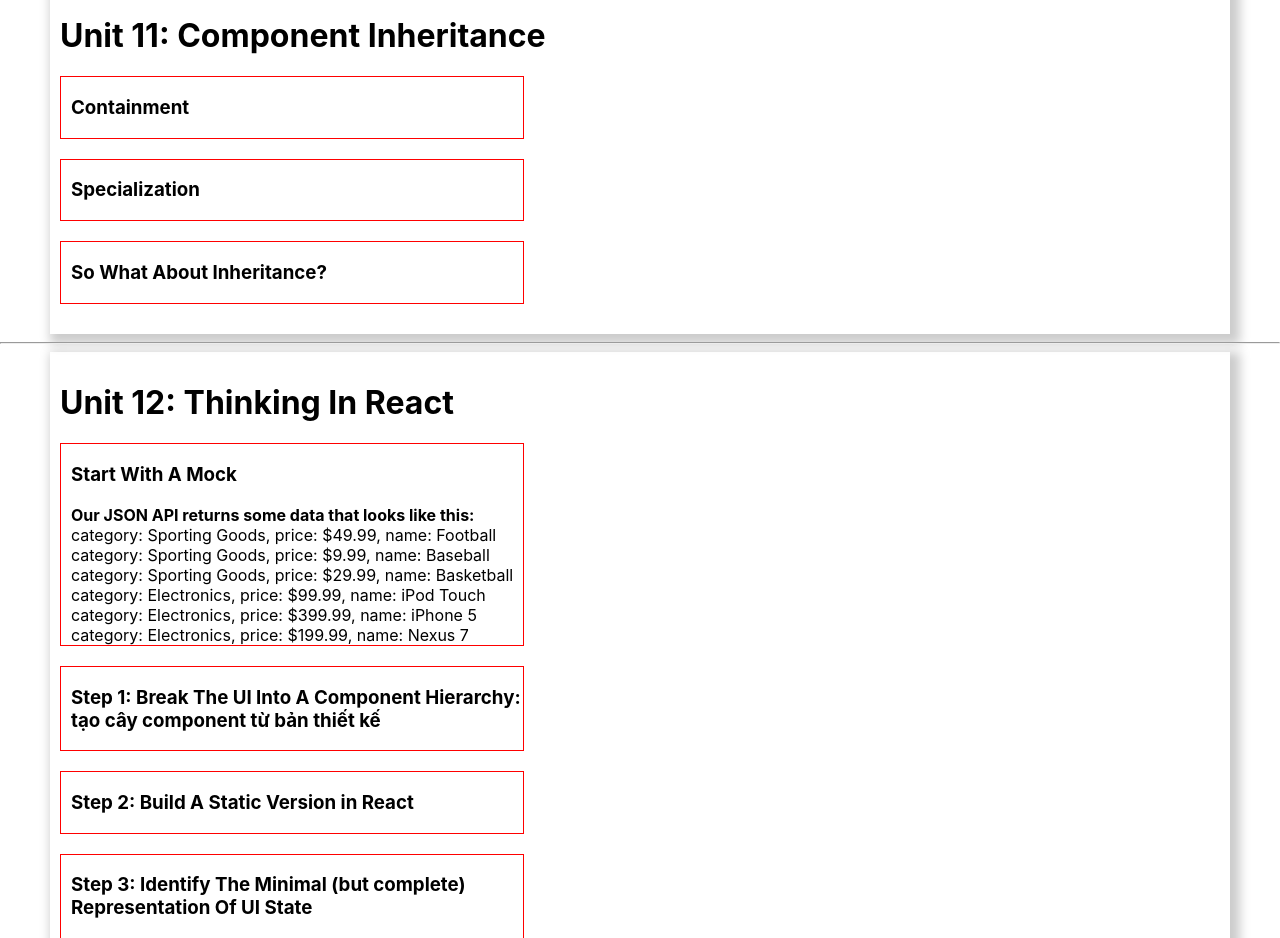
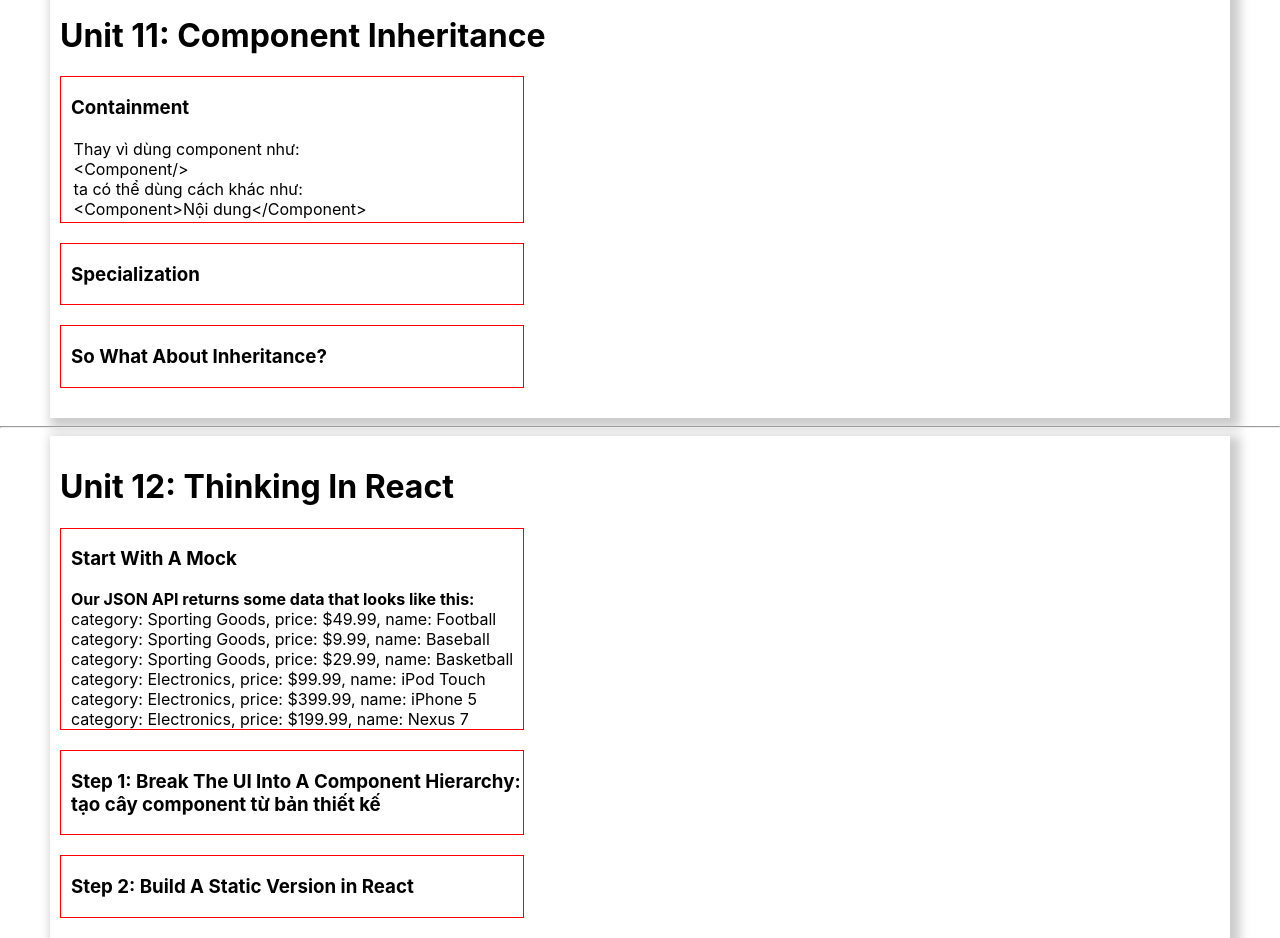
Before and after one commit to hobabe/Reactjs_2022, a React (Create React App) app in the folder Mainconcept/study_reactjs/: page /khanh-react in a window 1280 px wide. Shown: the part 9320-10258 px from the top of the page. Built offline with nearby package versions, Linux system fonts and the light colour scheme.

Commit message:
thêm nội dung cho bài 11: Composition vs Inheritance. nhưng chưa làm xong

```diff
--- a/Mainconcept/study_reactjs/src/khanh/t11-component-inheritance/ComponentInheritance.jsx
+++ b/Mainconcept/study_reactjs/src/khanh/t11-component-inheritance/ComponentInheritance.jsx
@@ -9,6 +9,11 @@ class ComponentInheritance extends React.Component {
                 <h1>Unit 11: Component Inheritance</h1>
                 <div className="content">
                     <h3>Containment</h3>
+                    <p>Thay vì dùng component như:<br />
+                        {" <Component/>"}<br />
+                        ta có thể dùng cách khác như:<br />
+                        {"<Component>Nội dung</Component>"}
+                    </p>
                 </div><br />
                 <div className="content">
                     <h3>Specialization</h3>
```
